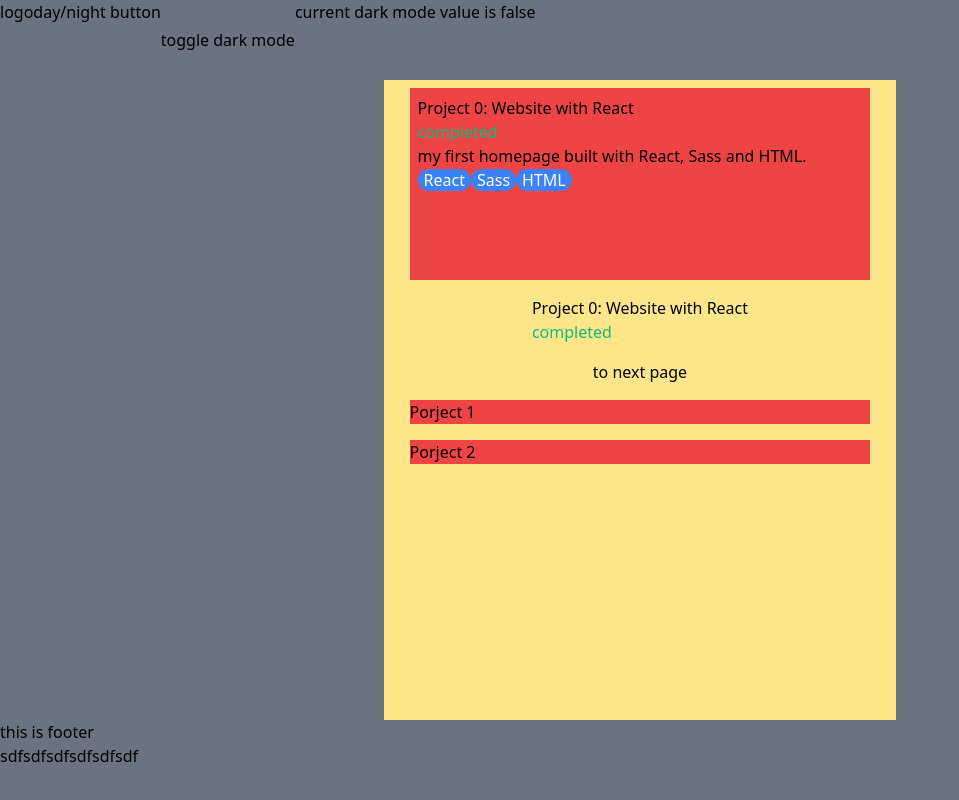
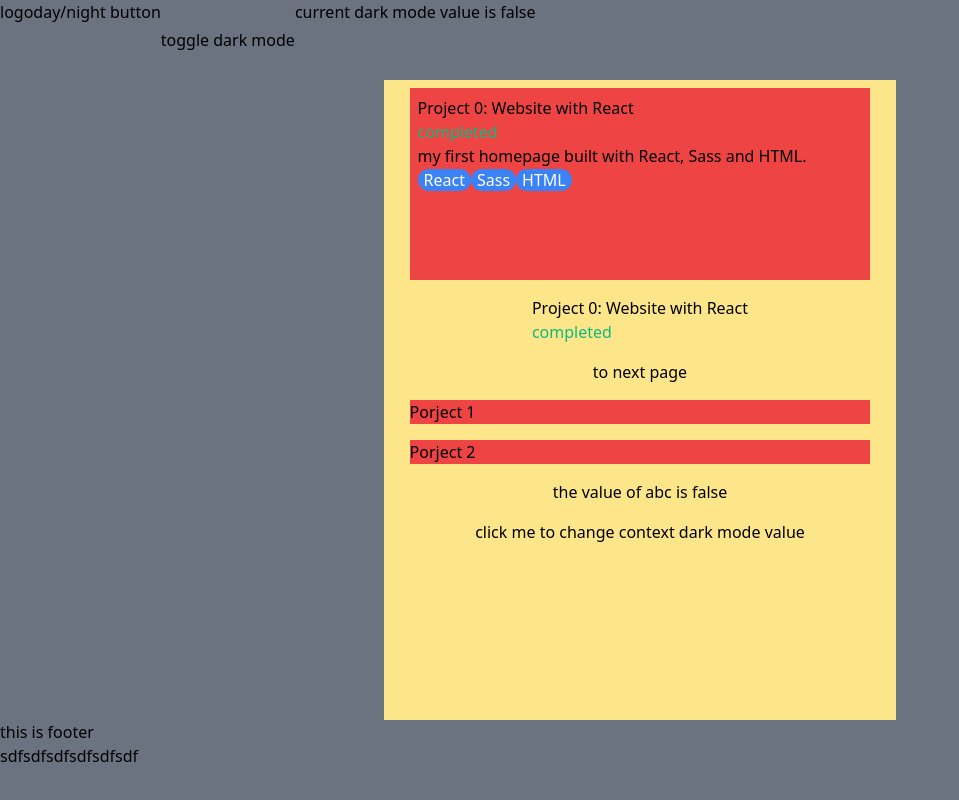
Before and after one commit to Hasuzawa/central_repository, a Next.js app: page / in a window 1280 px wide. Shown: the whole page, without its empty margins (0-959 px from the left). Built offline with nearby package versions, Linux system fonts and the light colour scheme.

Commit message:
functioning context with state hook

```diff
--- /dev/null
+++ b/components/context/DarkModeContext.tsx
@@ -0,0 +1,4 @@
+import React from "react";
+
+const DarkModeContext = React.createContext<{inDarkMode: boolean, setDarkMode: any}>({inDarkMode: false, setDarkMode: null});
+export default DarkModeContext;
--- a/pages/_app.tsx
+++ b/pages/_app.tsx
@@ -3,11 +3,18 @@ import "tailwindcss/tailwind.css";
 
 import type { AppProps } from 'next/app'
 
-import { useState } from "react";
+import React from "react";
+import useDarkMode from '~/components/hooks/useDarkMode';
+import DarkModeContext from '~/components/context/DarkModeContext';
 
 function MyApp({ Component, pageProps }: AppProps) {
-  const [count, setCount] = useState<number>(0);
-  return <Component {...pageProps} count={count} setCount={setCount}/>;
+  const [inDarkMode, setDarkMode] = useDarkMode();
+
+  return (
+    <DarkModeContext.Provider value={{inDarkMode, setDarkMode}} >
+      <Component />
+    </DarkModeContext.Provider>
+  );
 }
 
 export default MyApp
--- a/pages/index.tsx
+++ b/pages/index.tsx
@@ -1,5 +1,5 @@
 import type { NextPage } from 'next'
-import { useState, useEffect } from "react";
+import { useState, useEffect, useContext } from "react";
 
 import Head from 'next/head';
 import Image from 'next/image';
@@ -16,10 +16,15 @@ import Header from "~/components/Header/Header";
 import Footer from "~/components/Footer/Footer";
 
 import useDarkMode from "~/components/hooks/useDarkMode";
+//import { DarkModeContext } from "~/pages/_app";
+import DarkModeContext from '~/components/context/DarkModeContext';
+
 
 //in next js each page is separate, so I need to put global variables in localStorage to be accessible to every page
 const Home: NextPage = () => {
   const [inDarkMode, setDarkMode] = useDarkMode();
+  const abc = useContext(DarkModeContext);
+
 
   return (
     <div className={"h-screen w-screen flex flex-col bg-gray-500" + (inDarkMode ? " dark" : "")}>
@@ -53,6 +58,8 @@ const Home: NextPage = () => {
           <div className="flex-none  w-9/10 bg-red-500">
             <h2>Porject 2</h2>
           </div>
+          <span>the value of abc is {abc.inDarkMode.toString()}</span>
+          <button onClick={ () => abc.setDarkMode(!abc.inDarkMode)}>click me to change context dark mode value</button>
 
           {/* <h1 className="text-red-500">testing</h1>
           <div id="project0" className="bg-green-200">
--- a/tsconfig.json
+++ b/tsconfig.json
@@ -18,6 +18,7 @@
       "~/components/*": ["components/*"],
       "~/styles/*": ["styles/*"],
       "~/public/*": ["public/*"],
+      "~/pages/*": ["pages/*"],
     }
   },
   "include": ["next-env.d.ts", "**/*.ts", "**/*.tsx", "next.config.js"],
--- a/webpack.config.ts
+++ b/webpack.config.ts
@@ -9,6 +9,7 @@ const config: webpack.Configuration = {
             "~/styles": path.resolve(__dirname, "styles/"),
             "~/components": path.resolve(__dirname, "components/"),
             "~/public": path.resolve(__dirname, "public/"),
+            "~/pages": path.resolve(__dirname, "pages/"),
         },
         extensions: [".css", ".sass", ".scss", "tsx"]
     },
```
